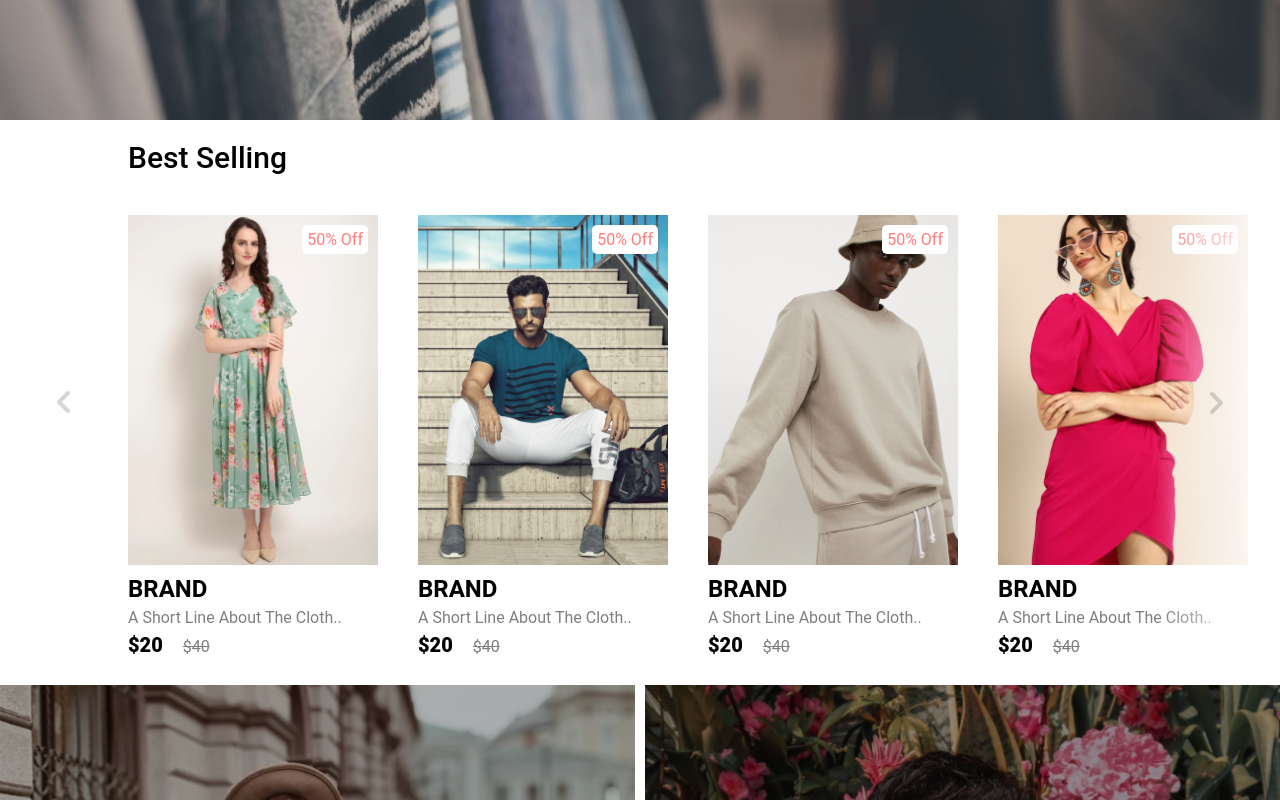
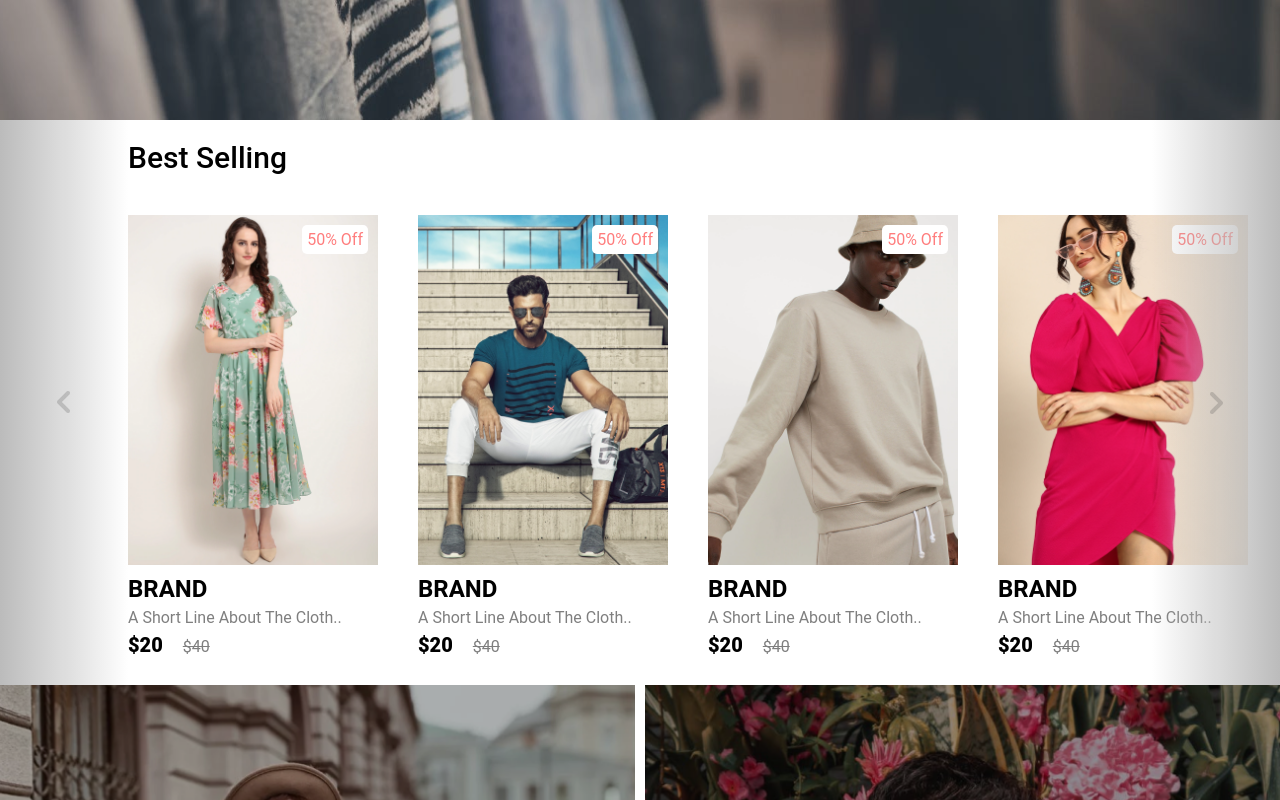
Before and after one commit to mgauna2000/shop-clouthing, a plain HTML site: page public/index.html in a window 1280 px wide. Shown: the part 680-1480 px from the top of the page. Drawn offline with Linux system fonts and the light colour scheme.

Commit message:
fix btn rgba

```diff
--- a/public/css/home.css
+++ b/public/css/home.css
@@ -128,7 +128,7 @@
     display: flex;
     justify-content: center;
     align-items: center;
-    background: linear-gradient(90deg, rgba(255, 255, 255, 0) 0%, #fff 100%);
+    background: linear-gradient(90deg, rgba(255, 255, 255, 0) 0%, #bbb 100%);
     cursor: pointer;
     z-index: 8;
 }
```
